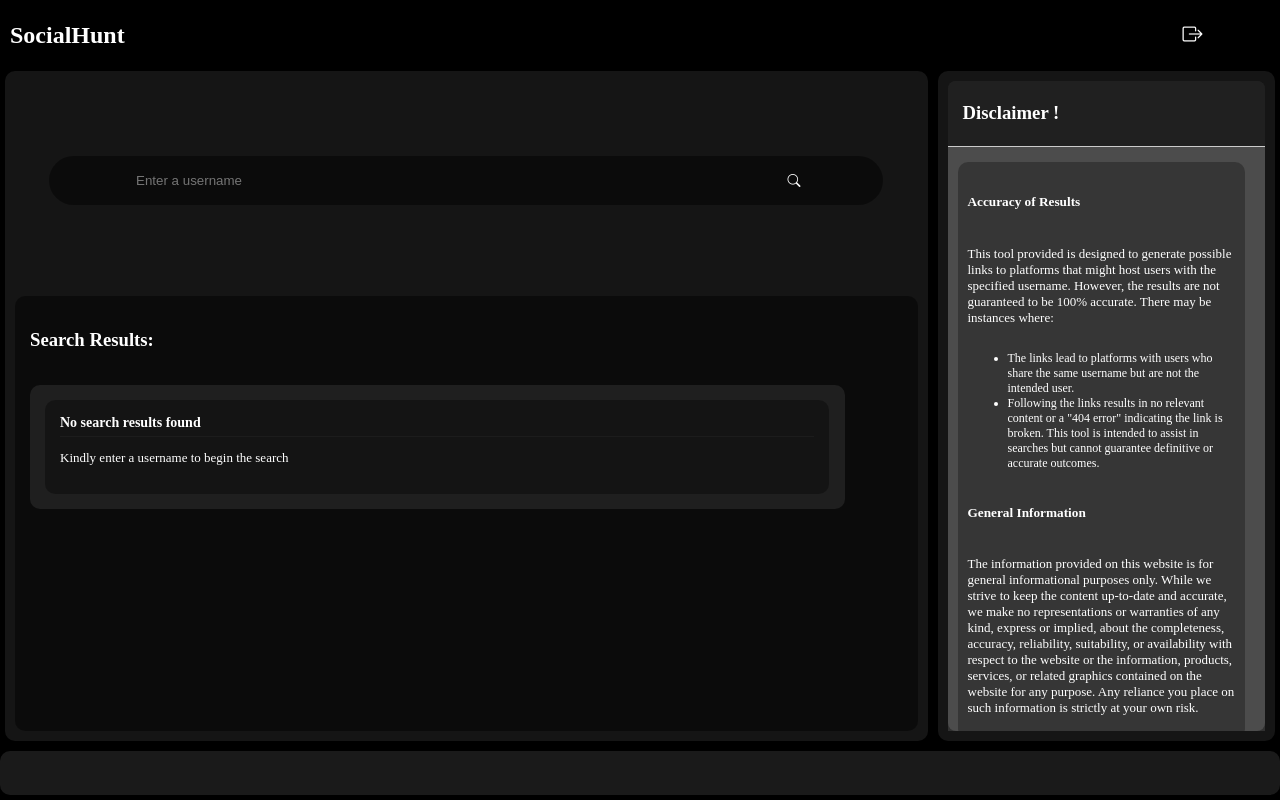
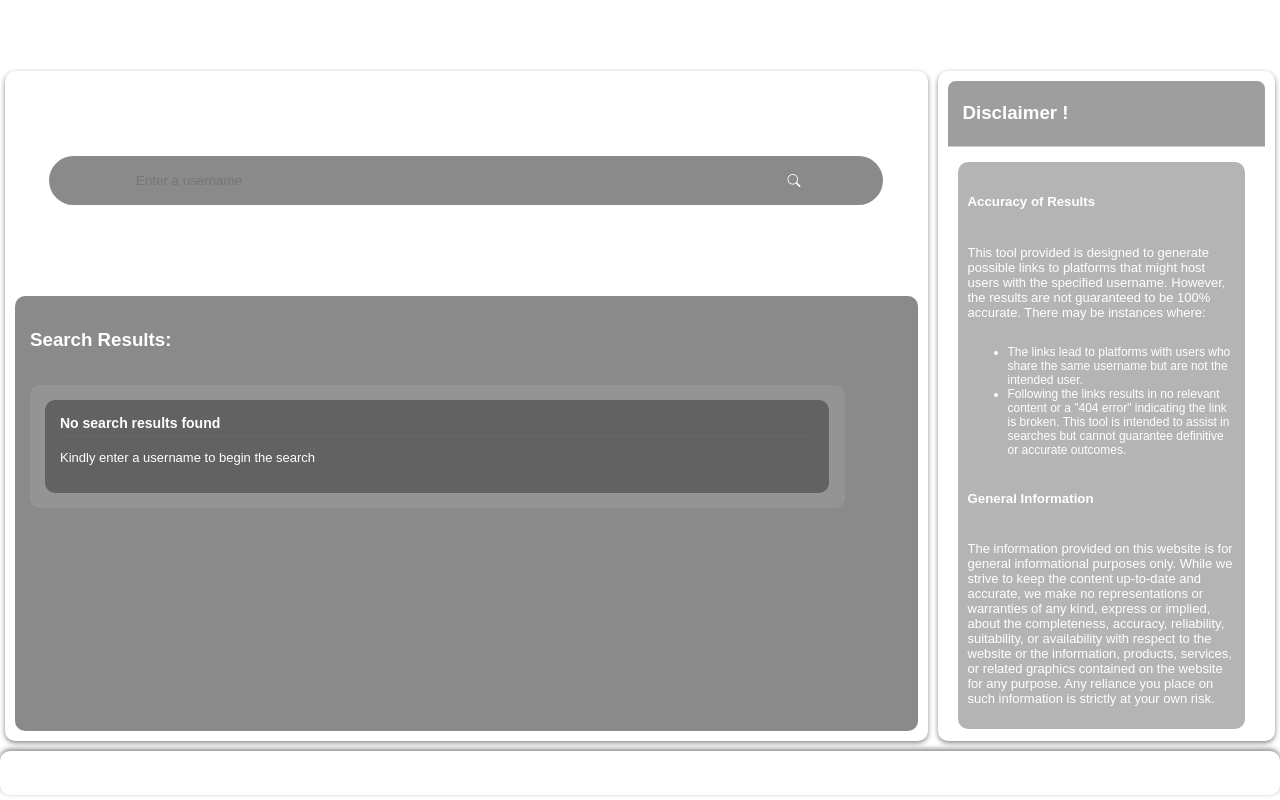
Before and after one commit to khissdhave/socialhunt, a Django app: page / in a window 1280 px wide. Run offline with Django 4.2, Linux system fonts and the light colour scheme; a user stored in the database is signed in.

Commit message:
Update style.css

```diff
--- a/assets/style.css
+++ b/assets/style.css
@@ -1,10 +1,43 @@
 /* General styling */
+/* Custom scrollbar for webkit browsers */
+::-webkit-scrollbar {
+  width: 7px; /* Width of the entire scrollbar */
+}
+
+::-webkit-scrollbar-track {
+  background: #f1f1f1; /* Background of the scrollbar track */
+  border-radius: 10px; /* Optional: Rounded edges for the track */
+}
+
+::-webkit-scrollbar-thumb {
+  background-color: #888; /* Color of the scrollbar thumb */
+  border-radius: 10px; /* Rounded corners for the scrollbar thumb */
+  border: 2px solid #f1f1f1; /* Space around the thumb to give it a border-like effect */
+}
+
+::-webkit-scrollbar-thumb:hover {
+  background-color: #555; /* Darker color on hover */
+}
+
+/* Optional: Horizontal scrollbar */
+::-webkit-scrollbar-horizontal {
+  height: 8px; /* Height of the horizontal scrollbar */
+}
+
+::-webkit-scrollbar-thumb-horizontal {
+  background-color: #999; /* Thumb color for the horizontal scrollbar */
+  border-radius: 5px;
+}
+
 body {
     font-family: 'Montserrat', sans-serif;
     margin: 0;
     padding: 0;
     box-sizing: border-box;
-    background-color: white;
+    color: white;
+    display: flex;
+    flex-direction: column;
+    height: 100vh;
   }
 
   .register-container {
@@ -137,75 +170,6 @@
 
 
 
-
-
-
-
-
-
-
-
-
-
-
-
-
-
-
-
-
-
-
-
-
-
-
-
-
-
-
-
-/* Custom scrollbar for webkit browsers */
-::-webkit-scrollbar {
-  width: 7px; /* Width of the entire scrollbar */
-}
-
-::-webkit-scrollbar-track {
-  background: #f1f1f1; /* Background of the scrollbar track */
-  border-radius: 10px; /* Optional: Rounded edges for the track */
-}
-
-::-webkit-scrollbar-thumb {
-  background-color: #888; /* Color of the scrollbar thumb */
-  border-radius: 10px; /* Rounded corners for the scrollbar thumb */
-  border: 2px solid #f1f1f1; /* Space around the thumb to give it a border-like effect */
-}
-
-::-webkit-scrollbar-thumb:hover {
-  background-color: #555; /* Darker color on hover */
-}
-
-/* Optional: Horizontal scrollbar */
-::-webkit-scrollbar-horizontal {
-  height: 8px; /* Height of the horizontal scrollbar */
-}
-
-::-webkit-scrollbar-thumb-horizontal {
-  background-color: #999; /* Thumb color for the horizontal scrollbar */
-  border-radius: 5px;
-}
-
-
-body {
-  background-color: black;
-  color: white;
-  display: flex;
-  flex-direction: column;
-  margin: 0;
-  height: 100vh;
-  font-family: 'Montserrat';
-
-}
 
 i {
   font-size: 22px;
@@ -553,7 +517,6 @@
   border-radius: 20px;
   background-color: rgba(255, 255, 255, 0.496);
   height: 35px;
-  color: white;
   margin-bottom: 10px;
 }
 
@@ -561,10 +524,6 @@
   display: flex;
 }
 
-
-.show-more-popup {
-  display: flex;
-}
 
 
 
```
